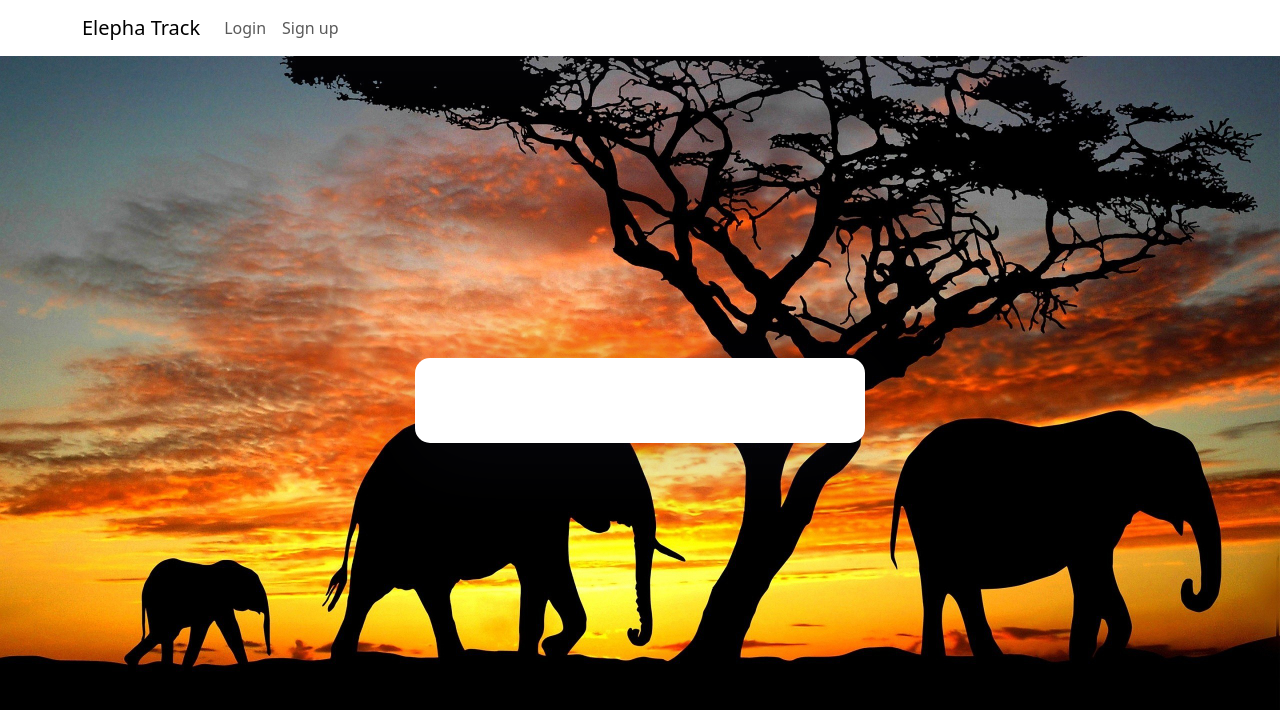
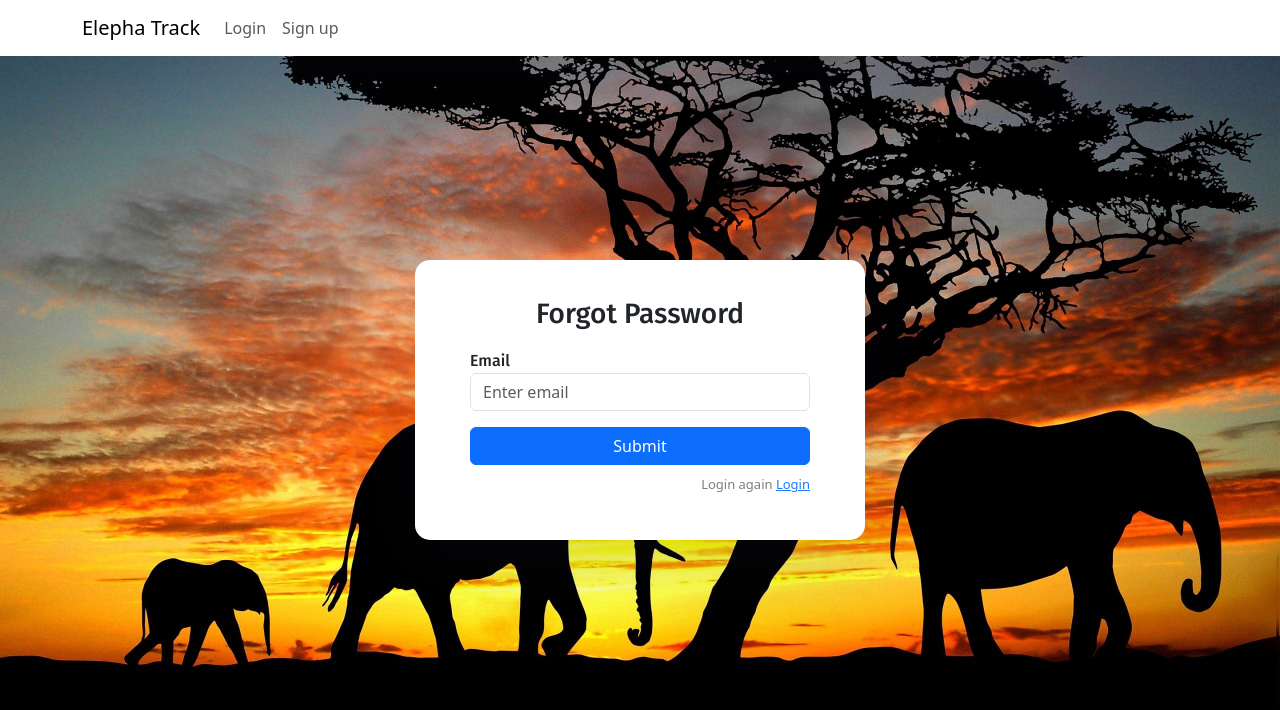
Before and after one commit to VidathChamikara/ElephaTrack-Elephants-Tracking-System, a React (Create React App) app in the folder client/: page /reset in a window 1280 px wide. Shown: the top 710 px of the page. Built offline with nearby package versions, Linux system fonts and the light colour scheme.

Commit message:
Add netify deploy library

```diff
--- a/client/src/App.js
+++ b/client/src/App.js
@@ -6,6 +6,7 @@ import { BrowserRouter as Router, Routes, Route, Link } from "react-router-dom";
 import Login from "./components/login_component";
 import SignUp from "./components/signup_component";
 import UserDetails from "./components/userDetails";
+import Reset from "./components/reset";
 
 function App() {
   const isLoggedIn = window.localStorage.getItem("loggedIn");
@@ -41,6 +42,7 @@ function App() {
               <Route path="/sign-in" element={<Login />} />
               <Route path="/sign-up" element={<SignUp />} />
               <Route path="/userDetails" element={< UserDetails />} />
+              <Route path="/reset" element={< Reset />} />
             </Routes>
           </div>
         </div>
--- a/client/src/components/login_component.js
+++ b/client/src/components/login_component.js
@@ -49,7 +49,7 @@ export default class Login extends Component {
         <div className="mb-3">
           <label>Email</label>
           <input
-            type="tel"
+            type="email"
             className="form-control"
             placeholder="Enter email"
             onChange={(e) => this.setState({ email: e.target.value})}
@@ -85,7 +85,7 @@ export default class Login extends Component {
           </button>
         </div>
         <p className="forgot-password text-right">
-          Forgot <a href="#">password?</a>
+          Forgot <a href="/reset">password?</a>
         </p>
       </form>
     )
--- /dev/null
+++ b/client/src/components/reset.js
@@ -0,0 +1,59 @@
+import React, { Component } from "react";
+
+export default class Reset extends Component {
+  constructor(props) {
+    super(props);
+    this.state = {
+      email: "",
+    };
+    this.handleSubmit = this.handleSubmit.bind(this);
+  }
+  handleSubmit(e) {
+    e.preventDefault();
+    const { email } = this.state;
+    console.log(email);
+    fetch("http://localhost:5000/forgot-password", {
+      method: "POST",
+      crossDomain: true,
+      headers: {
+        "Content-Type": "application/json",
+        Accept: "application/json",
+        "Access-Control-Allow-Origin": "*",
+      },
+      body: JSON.stringify({
+        email,
+      }),
+    })
+      .then((res) => res.json())
+      .then((data) => {
+        console.log(data, "Data pass to api");
+        alert(data.status);
+      });
+  }
+  render() {
+    return (
+      <form onSubmit={this.handleSubmit}>
+        <h3>Forgot Password</h3>
+
+        <div className="mb-3">
+          <label>Email</label>
+          <input
+            type="email"
+            className="form-control"
+            placeholder="Enter email"
+            onChange={(e) => this.setState({ email: e.target.value })}
+          />
+        </div>
+
+        <div className="d-grid">
+          <button type="submit" className="btn btn-primary">
+            Submit
+          </button>
+        </div>
+        <p className="forgot-password text-right">
+          Login again <a href="/sign-in">Login</a>
+        </p>
+      </form>
+    );
+  }
+}
```
Also changed, not shown: 1 other file (tests, documents, lock files or other folders).
